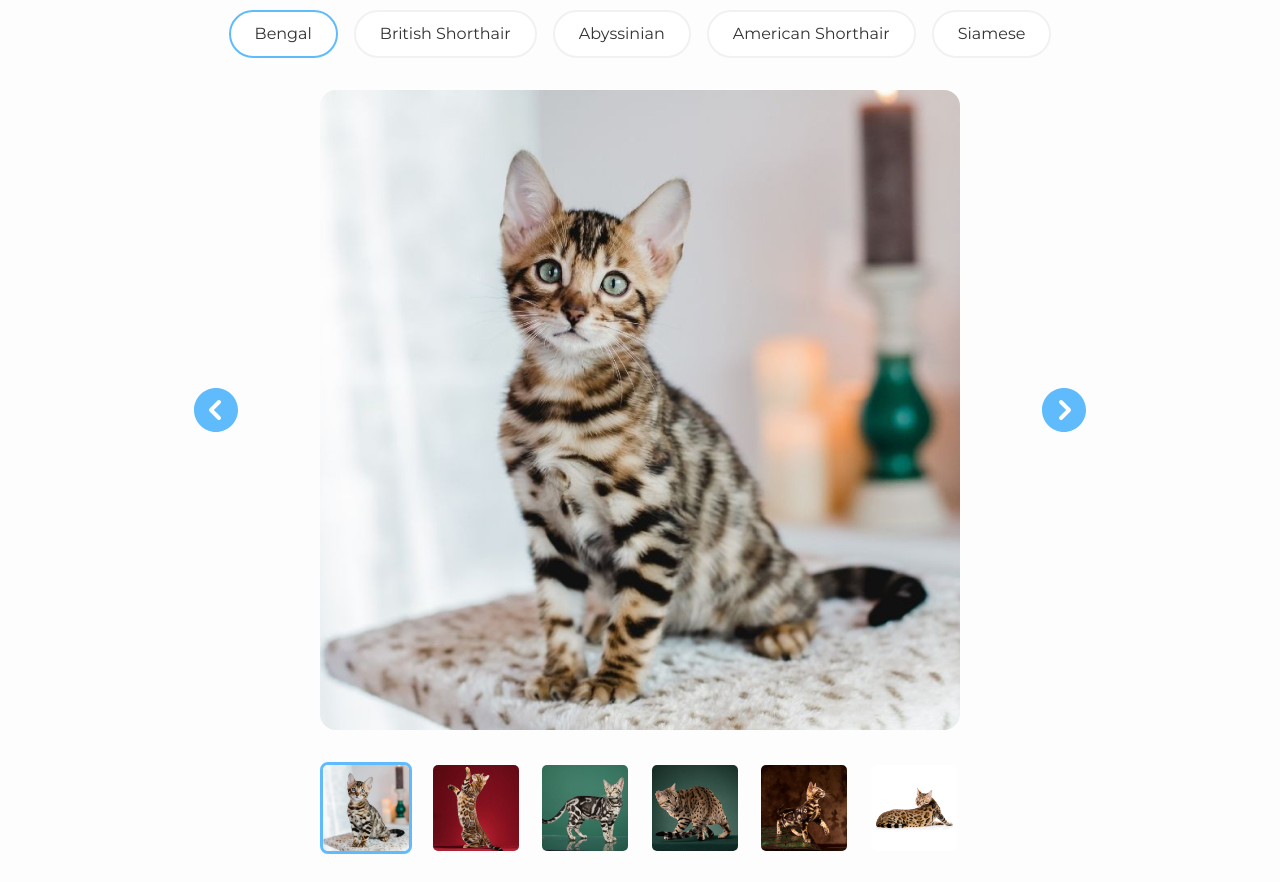
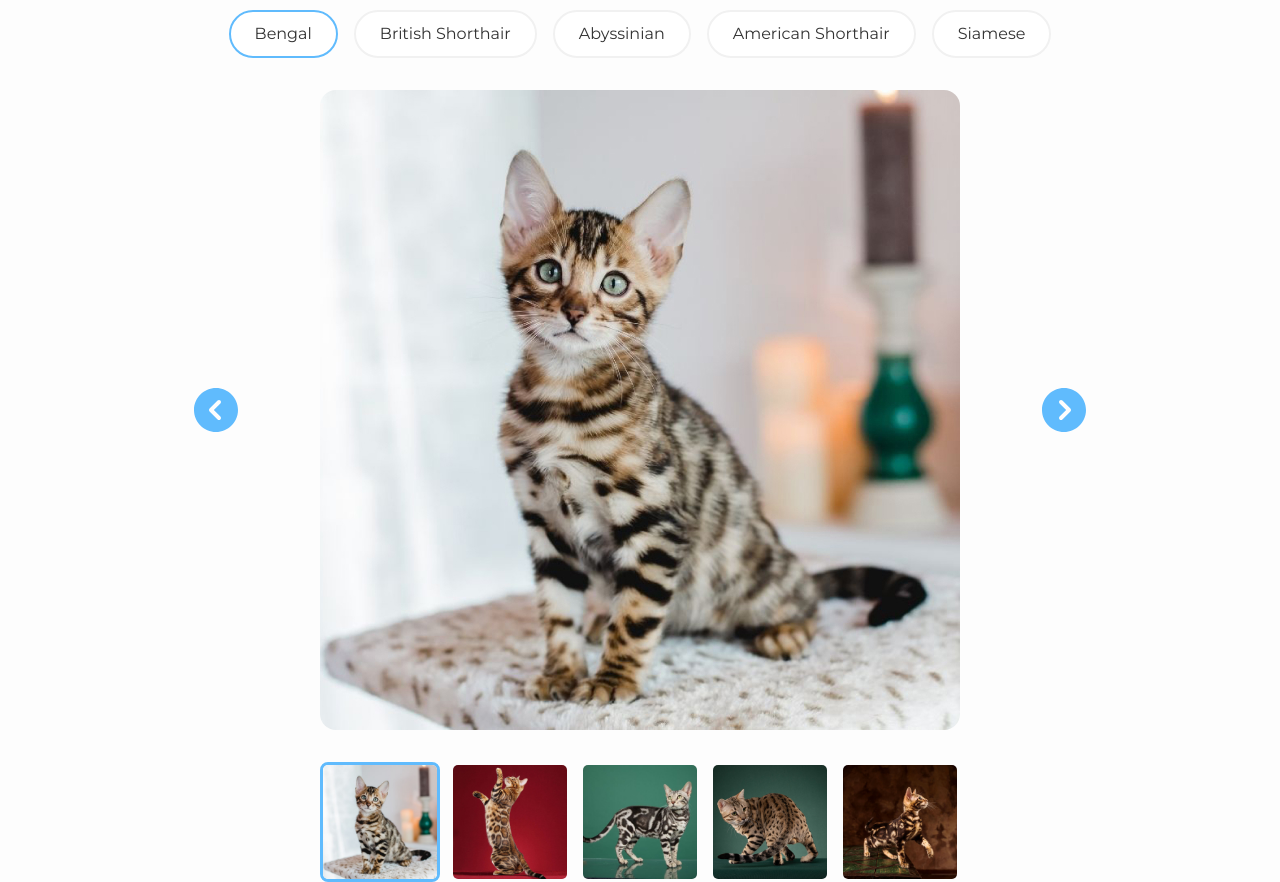
Before and after one commit to zoroMari/animal-colors, a website built with webpack: page src/index.html in a window 1280 px wide. Shown: the part 190-1072 px from the top of the page. Before the commit the page ends 1044 px from the top, so only its background shows below. Built offline with nearby package versions, Linux system fonts and the light colour scheme.

Commit message:
galleryLogic (#2)
add logic for thumbs transitions, change number of visible thumbs to 5

```diff
--- a/src/app/gallery.ts
+++ b/src/app/gallery.ts
@@ -14,7 +14,7 @@ interface ISlide {
 export class Gallery implements IGallery {
   private readonly _root: Element;
   private readonly _catPhotos: string[];
-  private _randomIdPart = Math.random();
+  private readonly _optionsCount = 5;
   private _slides: Record<number, ISlide> = { };
   private _currentSlide: ISlide;
 
@@ -58,32 +58,35 @@ export class Gallery implements IGallery {
     this._changeThumbPosition(index);
   }
 
-  private _changeThumbPosition(index: number) {
-
-    const maxIndex: number = Object.keys(this._slides).length - 1;
+  private _changeThumbPosition(currentIndex: number) {
     const thumbs: HTMLDivElement = document.querySelector('.Thumbs-Wrapper');
 
-    if (index >= 3 && maxIndex > 6) {
-      thumbs.style.transform = `translateX(${-(92 + 17.5) * (index - 1)}px)`;
-    }
+    const middle = Math.floor(this._optionsCount / 2);
+    const length = Object.keys(this._slides).length;
+    const thumbWidth = this._currentSlide.thumb.offsetWidth;
+    const margin = Number.parseFloat(getComputedStyle(this._currentSlide.thumb).marginLeft);
 
-    if (index < 3)  {
-      thumbs.style.transform = '';
-    }
+    let index = currentIndex - middle;
+
+    if (length - currentIndex < this._optionsCount - middle) index = length - this._optionsCount;
+
+    if (currentIndex < this._optionsCount - middle) index = 0;
+
+    thumbs.style.transform = `translateX(-${(index) * (thumbWidth + margin)}px)`;
   }
 
   private _createGalleryTemplate(images: string[]): HTMLDivElement {
     const galleryTemplate = document.createElement('div');
     galleryTemplate.className = 'Gallery';
 
-    const mainContainer = this._createMainPhotoContainerTemplate();
+    const mainContainer = this._createSlidesContainerTemplate();
     const thumbContainer = this._createThumbsPhotoContainerTemplate();
     const thumbWrapper = this._createThumbsWrapperTemplate();
     const previousButton: HTMLDivElement = this._createPreviousButtonTemplate();
     const nextButton: HTMLDivElement = this._createNextButtonTemplate();
 
     images.forEach((item, index) => {
-      const slide = this._createMainPhotoTemplate(item, index);
+      const slide = this._createSlideTemplate(item, index);
       const thumb = this._createThumbPhotoTemplate(item, index);
 
       this._slides[index] = { index, slide, thumb };
@@ -102,38 +105,37 @@ export class Gallery implements IGallery {
     return galleryTemplate;
   }
 
+  private _createSlidesContainerTemplate(): HTMLDivElement {
+    const slidesContainer = document.createElement('div');
+    slidesContainer.className = 'Gallery-Slides';
+    return slidesContainer;
+  }
 
-  private _createMainPhotoContainerTemplate(): HTMLDivElement {
-    const photoMainContainer = document.createElement('div');
-    photoMainContainer.className = 'Gallery-Slides';
-    return photoMainContainer;
+  private _createSlideTemplate(image: string, id: number): HTMLDivElement {
+    const slide = document.createElement('div');
+    slide.innerHTML = `<img src="${image}"/>`
+    slide.className = 'Gallery-Slide';
+    return slide;
   }
 
   private _createThumbsPhotoContainerTemplate(): HTMLDivElement {
-    const photoMainContainer = document.createElement('div');
-    photoMainContainer.className = 'Thumbs';
-    return photoMainContainer;
+    const thumbsContainer = document.createElement('div');
+    thumbsContainer.className = 'Thumbs';
+    return thumbsContainer;
   }
 
   private _createThumbsWrapperTemplate(): HTMLDivElement {
-    const previewsWrapperTemplate = document.createElement('div');
-    previewsWrapperTemplate.className = 'Thumbs-Wrapper';
-    return previewsWrapperTemplate;
-  }
-
-  private _createMainPhotoTemplate(image: string, id: number): HTMLDivElement {
-    const photoMain = document.createElement('div');
-    photoMain.innerHTML = `<img src="${image}" id="${this._randomIdPart}_${id}" />`
-    photoMain.className = 'Gallery-Slide';
-    return photoMain;
+    const thumbsWrapperTemplate = document.createElement('div');
+    thumbsWrapperTemplate.className = 'Thumbs-Wrapper';
+    return thumbsWrapperTemplate;
   }
 
   private _createThumbPhotoTemplate(image: string, index: number): HTMLDivElement {
-    const photoPreview = document.createElement('div');
-    photoPreview.innerHTML = `<img src="${image}" />`
-    photoPreview.className = 'Thumb';
-    photoPreview.onclick = () => this._changeSlide(index);
-    return photoPreview;
+    const thumb = document.createElement('div');
+    thumb.innerHTML = `<img src="${image}"/>`
+    thumb.className = 'Thumb';
+    thumb.onclick = () => this._changeSlide(index);
+    return thumb;
   }
 
   private _createPreviousButtonTemplate(): HTMLDivElement {
@@ -173,9 +175,3 @@ export class Gallery implements IGallery {
     return nextButton;
   }
 }
-
-// export const gallery = new Gallery(document.querySelector('.Gallery'), catsData[0].images);
-
-// const myCustomButton = document.querySelector('#myBtn');
-
-// myCustomButton.addEventListener('click', () => gallery.nextSlide());
--- a/src/app/startFunctions.ts
+++ b/src/app/startFunctions.ts
@@ -4,9 +4,3 @@ import { Gallery } from './gallery';
 
 
 const tabComponent = new TabsComponent(document.querySelector('#tabsWithGallery'), catsData);
-//
-
-// const root = document.querySelector('#tabsWithGallery');
-// const btn = document.getElementById('btn');
-// const gallery = new Gallery(root, catsData[0].images);
-// btn.onclick = () => gallery.nextSlide();
--- a/src/index.sass
+++ b/src/index.sass
@@ -160,11 +160,12 @@ a, h1, h2, h3, h4, h5, h6, p
       .Thumbs-Wrapper
         display: flex
         width: 100%
+        transition: all 500ms
 
         .Thumb
           flex-shrink: 0
-          width: 92px
-          height: 92px
+          width: 120px
+          height: 120px
           cursor: pointer
           border: 3px solid transparent
           border-radius: 8px
@@ -176,7 +177,7 @@ a, h1, h2, h3, h4, h5, h6, p
             height: 100%
 
           &:not(:first-child)
-              margin-left: 17.6px
+              margin-left: 10px
 
           &_active
             border-color: $color-main
```
Also changed, not shown: 1 other file.
